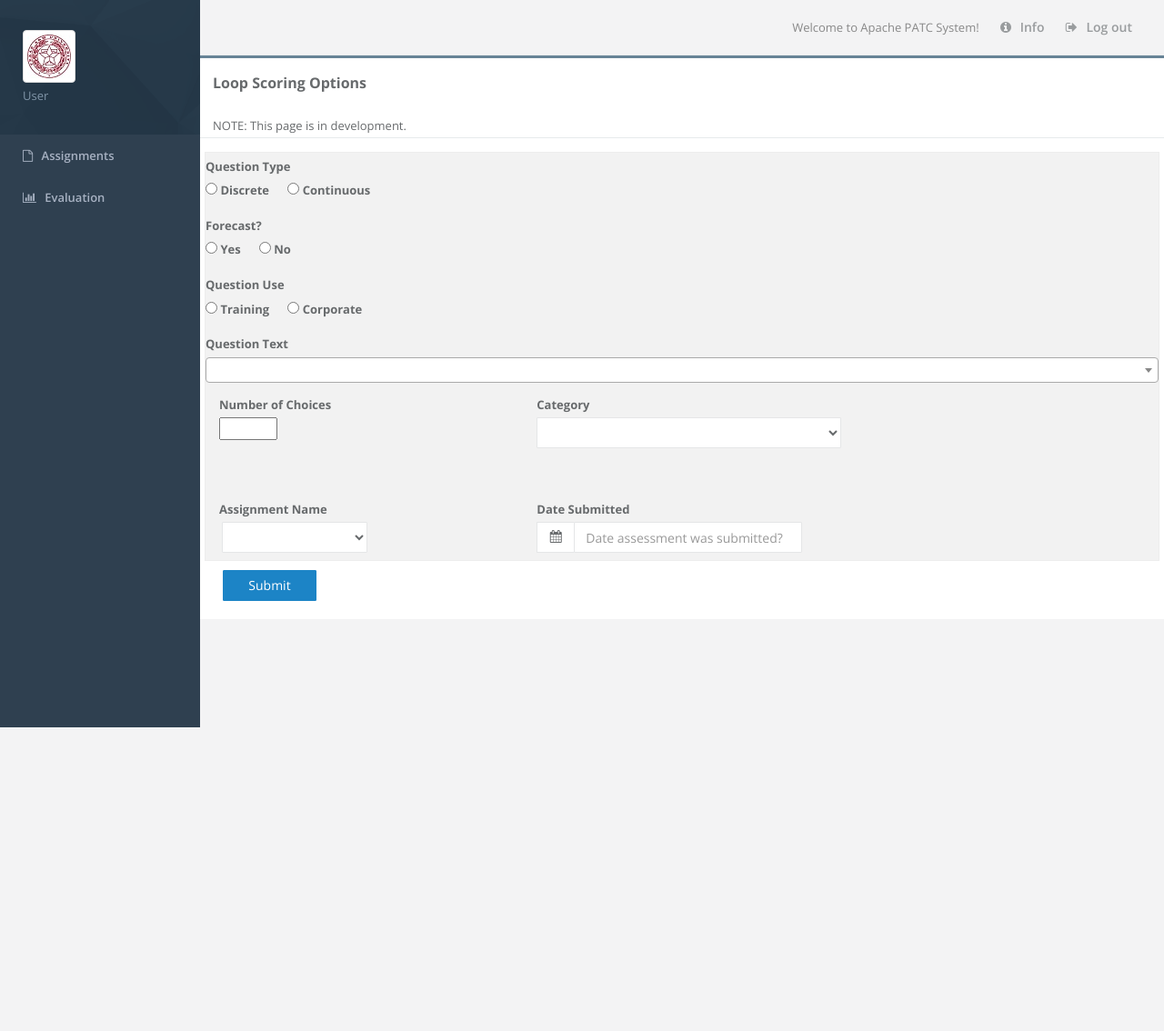
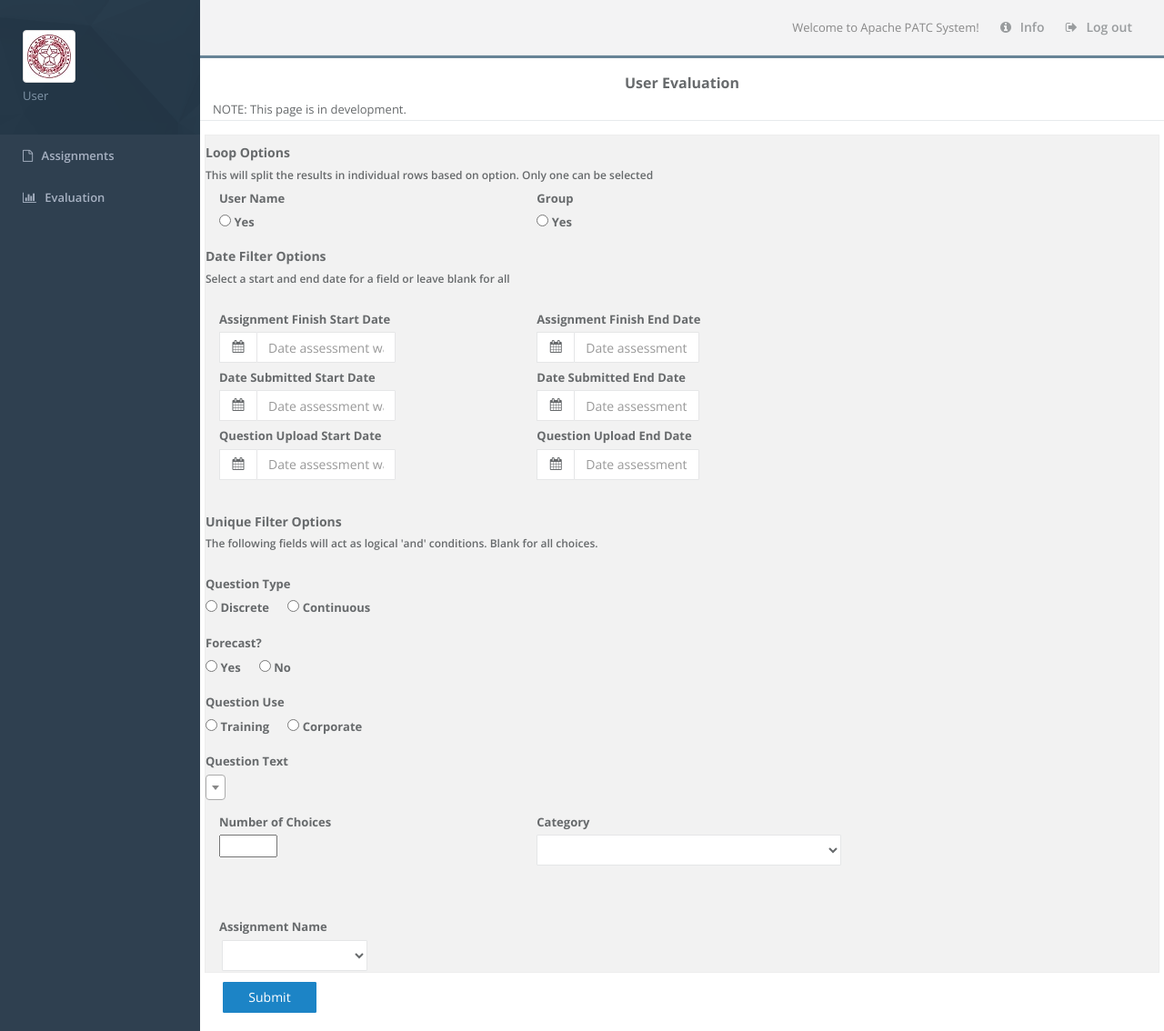
Before and after one commit to parul16101/temp4, a Django app: template ucs/templates/ucs/scoring_test.html in a window 1280 px wide. Shown: the whole page at 91% size. Before the commit the page ends 800 px from the top, so only its background shows below. Run offline with Django 3.2, Linux system fonts and the light colour scheme; the template is opened without the code that fills it: most values are stand-ins (such as "Sample title", 1, 10 or a date in 2020); lists and menus that the app fills with data are empty; some libraries are stand-ins or nearby versions.

Commit message:
scoring_test.html edited to fix paramter errors in processRequest() function for views.py

```diff
--- a/ucs/templates/ucs/scoring_test.html
+++ b/ucs/templates/ucs/scoring_test.html
@@ -16,15 +16,81 @@
 </head>
 <div class="row">
 	<div class="ibox-title">
-		<h3><strong>Loop Scoring Options</strong></h3>
-		<br><text> NOTE: This page is in development.</text>
+		<h3 align='center'><strong>User Evaluation</strong></h3>
+		<text> NOTE: This page is in development.</text>
+
 	</div>
 	<div class="ibox-content">
 	<form method="post" action="/result/">
-		{% csrf_token %}
+        {% csrf_token %}
+        <input type='hidden' id='loop_call' name='loop_call' value='T'>
 		<div class="row divBackground">
 			<div class="qn 1st">
+                <div class="form-group">
+                    <h4><strong> Loop Options </strong></h4>
+                    <h5> This will split the results in individual rows based on option. Only one can be selected</h5>
+                    <div class="col-sm-4" id="date1">
+                        <label class="control-label" for="userloop">User Name</label>
+                        <fieldset>
+                            <label class="">
+                                <input type="radio" value="1" name="userloop" id="rad" > Yes
+                            </label>
+                        </fieldset>
+                    </div>
+                    <div class="col-sm-4" id="date1">
+                        <label class="control-label" for="grouploop"> Group</label>
+                        <fieldset>
+                            <label class="">
+                                <input type="radio" value="1" name="grouploop" id="rad" > Yes
+                            </label>
+                        </fieldset>
+                    </div>
+                </div>
+                <br><br><br>
+                <div class="form-group">
+                    <h4><strong> Date Filter Options</strong></h4>
+                    <h5>Select a start and end date for a field or leave blank for all</h5><br>
+                    <div class="col-sm-4" id="date1">
+                        <label class="control-label" for="submitted_date">Assignment Finish Start Date </label>
+                        <div class="input-group date" style = "margin-bottom:1%;">
+                            <span class="input-group-addon"><i class="fa fa-calendar"></i></span><input style="width:55%;" type="text" id="f_sdate" name="f_sdate" placeholder="Date assessment was submitted?" class="form-control">
+                        </div>
+                    </div>
+                    <div class="col-sm-8" id="date1">
+                        <label class="control-label" for="submitted_date">Assignment Finish End Date </label>
+                        <div class="input-group date" style = "margin-bottom:1%;">
+                            <span class="input-group-addon"><i class="fa fa-calendar"></i></span><input style="width:22%;" type="text" id="f_edate" name="f_edate" placeholder="Date assessment was submitted?" class="form-control">
+                        </div>
+                    </div>
+                    <div class="col-sm-4" id="date1">
+                        <label class="control-label" for="submitted_date">Date Submitted Start Date </label>
+                        <div class="input-group date" style = "margin-bottom:1%;">
+                            <span class="input-group-addon"><i class="fa fa-calendar"></i></span><input style="width:55%;" type="text" id="sub_sdate" name="sub_sdate" placeholder="Date assessment was submitted?" class="form-control">
+                        </div>
+                    </div>
+                    <div class="col-sm-8" id="date1">
+                        <label class="control-label" for="submitted_date">Date Submitted End Date </label>
+                        <div class="input-group date" style = "margin-bottom:1%;">
+                            <span class="input-group-addon"><i class="fa fa-calendar"></i></span><input style="width:22%;" type="text" id="sub_edate" name="sub_edate" placeholder="Date assessment was submitted?" class="form-control">
+                        </div>
+                    </div>
+                    <div class="col-sm-4" id="date1">
+                        <label class="control-label" for="submitted_date">Question Upload Start Date </label>
+                        <div class="input-group date" style = "margin-bottom:1%;">
+                            <span class="input-group-addon"><i class="fa fa-calendar"></i></span><input style="width:55%;" type="text" id="q_sdate" name="q_sdate" placeholder="Date assessment was submitted?" class="form-control">
+                        </div>
+                    </div>
+                    <div class="col-sm-8" id="date1">
+                        <label class="control-label" for="submitted_date">Question Upload End Date </label>
+                        <div class="input-group date" style = "margin-bottom:1%;">
+                            <span class="input-group-addon"><i class="fa fa-calendar"></i></span><input style="width:22%;" type="text" id="q_edate" name="q_edate" placeholder="Date assessment was submitted?" class="form-control">
+                        </div>
+                    </div>
+                </div>
 				<div class="form-group">
+                <br><br><br><br><br><br><br><br><br><br><br>
+                    <h4><strong>Unique Filter Options</strong></h4>
+                    <h5>The following fields will act as logical 'and' conditions. Blank for all choices.</h5><br>
 					<label class="control-label" for="question_type">Question Type</label>
 					<fieldset>
 						<label class="">
@@ -65,7 +131,7 @@
 				</div>
 				<div  class="form-group">
 					<label id="txt_lab" class="control-label" for="question_text">Question Text</label> <br>
-					<select id="question_text" name="question_text" class="js-example-basic-single" style ="Width:100%">
+					<select id="question_text" name="question_text" class="js-example-basic-single" >
 						<option selected="selected"></option>
 					</select>
 				</div>
@@ -97,12 +163,12 @@
 						<option selected="selected"></option>
 					</select>
 				</div>
-				<div class="col-sm-8" id="date1">
+				<!-- <div class="col-sm-8" id="date1">
 					<label class="control-label" for="submitted_date">Date Submitted</label>
 					<div class="input-group date" style = "margin-bottom:1%;">
 						<span class="input-group-addon"><i class="fa fa-calendar"></i></span><input style="width:40%;" type="text" id="date_submitted" name="date_submitted" placeholder="Date assessment was submitted?" class="form-control">
 					</div>
-				</div>
+				</div> -->
 			</div>
 		</div>
 		<div class="btn-toolbar">
```
